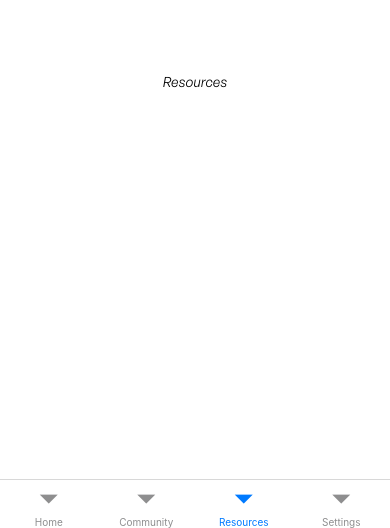
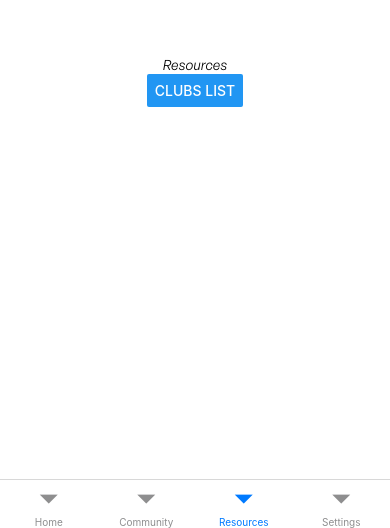
Before and after one commit to Trudeau-SAC/pethsapp-2.0, a React Native app: screen /Resources in a window 390 px wide. Shown: the part 316-844 px from the top of the page. Built offline with nearby package versions, Linux system fonts and the light colour scheme.

Commit message:
Set up navigation

```diff
--- a/App.js
+++ b/App.js
@@ -2,10 +2,10 @@ import { useFonts } from 'expo-font';
 import { NavigationContainer } from '@react-navigation/native';
 import { createBottomTabNavigator } from '@react-navigation/bottom-tabs';
 
-import Home from './screens/Home';
-import Community from './screens/Community';
-import Resources from './screens/Resources';
-import Settings from './screens/Settings';
+import HomeStack from './screens/home/HomeStack';
+import CommunityStack from './screens/community/CommunityStack';
+import ResourcesStack from './screens/resources/ResourcesStack';
+import Settings from './screens/settings/Settings';
 
 const Tab = createBottomTabNavigator();
 
@@ -28,9 +28,9 @@ const App = () => {
   return (
     <NavigationContainer>
       <Tab.Navigator screenOptions={{ headerShown: false }}>
-        <Tab.Screen name="Home" component={Home} />
-        <Tab.Screen name="Community" component={Community} />
-        <Tab.Screen name="Resources" component={Resources} />
+        <Tab.Screen name="Home" component={HomeStack} />
+        <Tab.Screen name="Community" component={CommunityStack} />
+        <Tab.Screen name="Resources" component={ResourcesStack} />
         <Tab.Screen name="Settings" component={Settings} />
       </Tab.Navigator>
     </NavigationContainer>
--- /dev/null
+++ b/screens/community/CommunityStack.js
@@ -0,0 +1,15 @@
+import { createNativeStackNavigator } from '@react-navigation/native-stack';
+
+import Community from './Community';
+
+const Stack = createNativeStackNavigator();
+
+const CommunityStack = () => {
+  return (
+    <Stack.Navigator screenOptions={{ headerShown: false }}>
+      <Stack.Screen name="Community" component={Community} />
+    </Stack.Navigator>
+  );
+};
+
+export default CommunityStack;
--- /dev/null
+++ b/screens/home/HomeStack.js
@@ -0,0 +1,15 @@
+import { createNativeStackNavigator } from '@react-navigation/native-stack';
+
+import Home from './Home';
+
+const Stack = createNativeStackNavigator();
+
+const HomeStack = () => {
+  return (
+    <Stack.Navigator screenOptions={{ headerShown: false }}>
+      <Stack.Screen name="Home" component={Home} />
+    </Stack.Navigator>
+  );
+};
+
+export default HomeStack;
--- a/screens/Resources.js
+++ b/screens/resources/ClubsList.js
@@ -1,10 +1,10 @@
 import { StyleSheet, Text, View } from 'react-native';
 import { StatusBar } from 'expo-status-bar';
 
-const Resources = () => {
+const ClubsList = () => {
   return (
     <View style={styles.container}>
-      <Text style={{ fontFamily: 'GeneralSansItalic' }}>Resources</Text>
+      <Text style={{ fontFamily: 'GeneralSansItalic' }}>ClubsList</Text>
       <StatusBar style="auto" />
     </View>
   );
@@ -19,4 +19,4 @@ const styles = StyleSheet.create({
   },
 });
 
-export default Resources;
+export default ClubsList;
--- /dev/null
+++ b/screens/resources/Resources.js
@@ -0,0 +1,26 @@
+import { Button, StyleSheet, Text, View } from 'react-native';
+import { StatusBar } from 'expo-status-bar';
+
+const Resources = ({ navigation }) => {
+  return (
+    <View style={styles.container}>
+      <Text style={{ fontFamily: 'GeneralSansItalic' }}>Resources</Text>
+      <Button
+        title="Clubs List"
+        onPress={() => navigation.navigate('Clubs List')}
+      />
+      <StatusBar style="auto" />
+    </View>
+  );
+};
+
+const styles = StyleSheet.create({
+  container: {
+    flex: 1,
+    backgroundColor: '#fff',
+    alignItems: 'center',
+    justifyContent: 'center',
+  },
+});
+
+export default Resources;
--- /dev/null
+++ b/screens/resources/ResourcesStack.js
@@ -0,0 +1,17 @@
+import { createNativeStackNavigator } from '@react-navigation/native-stack';
+
+import Resources from './Resources';
+import ClubsList from './ClubsList';
+
+const Stack = createNativeStackNavigator();
+
+const ResourcesStack = () => {
+  return (
+    <Stack.Navigator screenOptions={{ headerShown: false }}>
+      <Stack.Screen name="Resources" component={Resources} />
+      <Stack.Screen name="Clubs List" component={ClubsList} />
+    </Stack.Navigator>
+  );
+};
+
+export default ResourcesStack;
```
Also changed, not shown: screens/community/Community.js (renamed from screens/Community.js), screens/home/Home.js (renamed from screens/Home.js), screens/settings/Settings.js (renamed from screens/Settings.js).
